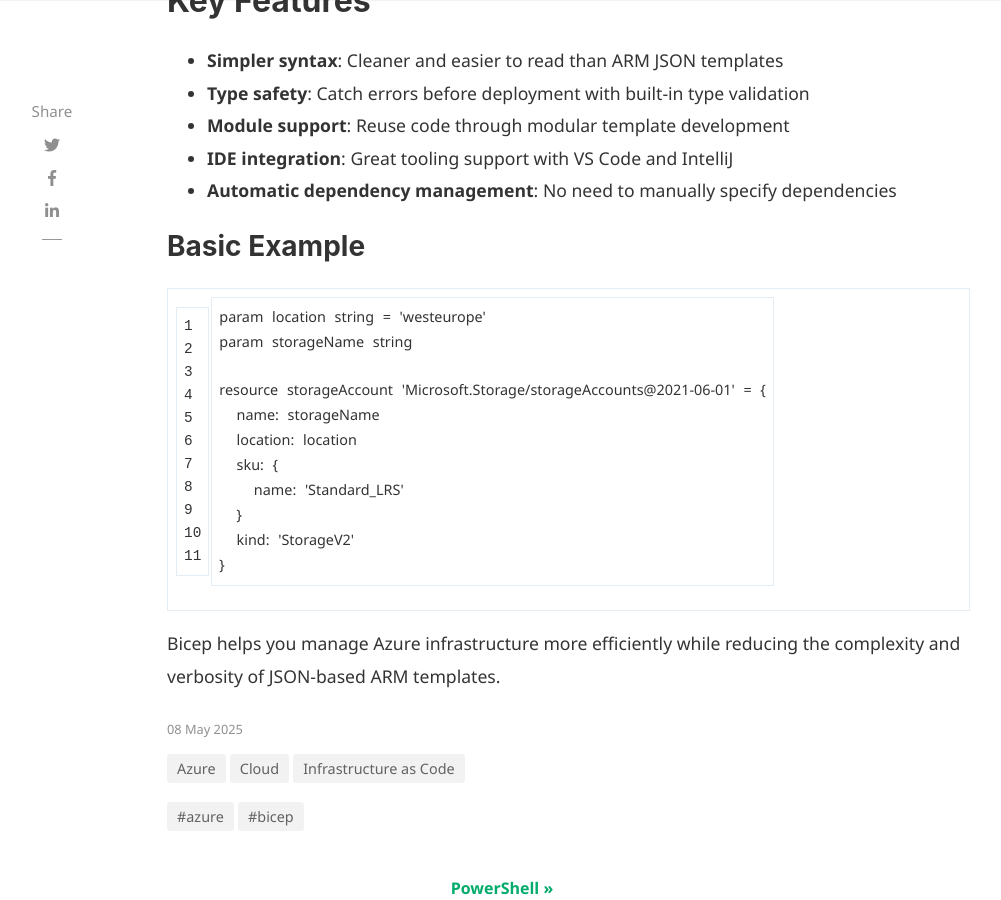
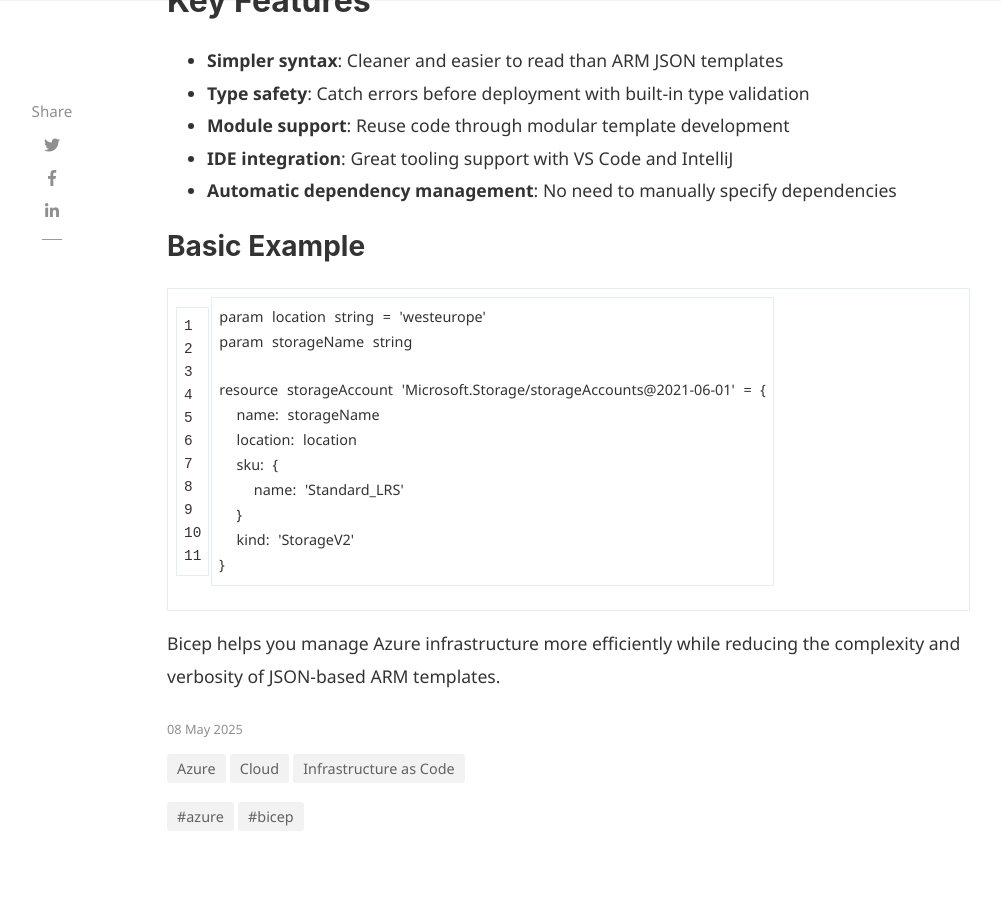
Before and after one commit to webflow-development/webflow.github.io, a Jekyll site: the page built from _posts/2025-05-08-azure-bicep.md, in a window 1280 px wide and 900 px high, scrolled down 700 px. Shown: the whole window, without its empty margins (118-1119 px from the left). Built offline with Jekyll 4.4.1, drawn with Linux system fonts in a browser that asks for light colours; nearby versions of some CDN libraries; comment, search, counter and statistics services are not loaded; after the commit the page ends 1576 px from its top, so only the background shows below that.

Commit message:
fix next and preview section

```diff
--- a/_layouts/post.html
+++ b/_layouts/post.html
@@ -121,7 +121,7 @@ post_class: post-template
             <!-- End Tags -->
 
             <!-- Prev/Next -->
-            <div class="row PageNavigation d-flex justify-content-between font-weight-bold">
+            <!-- <div class="row PageNavigation d-flex justify-content-between font-weight-bold">
             {% if page.previous.url %}
             <a class="prev d-block col-md-6" href="{{ site.baseurl }}/{{page.previous.url}}"> &laquo; {{page.previous.title}}</a>
             {% endif %}
@@ -129,7 +129,7 @@ post_class: post-template
             <a class="next d-block col-md-6 text-lg-right" href="{{ site.baseurl }}/{{page.next.url}}">{{page.next.title}} &raquo; </a>
             {% endif %}
             <div class="clearfix"></div>
-            </div>
+            </div> -->
             <!-- End Categories -->
 
         </div>
```
